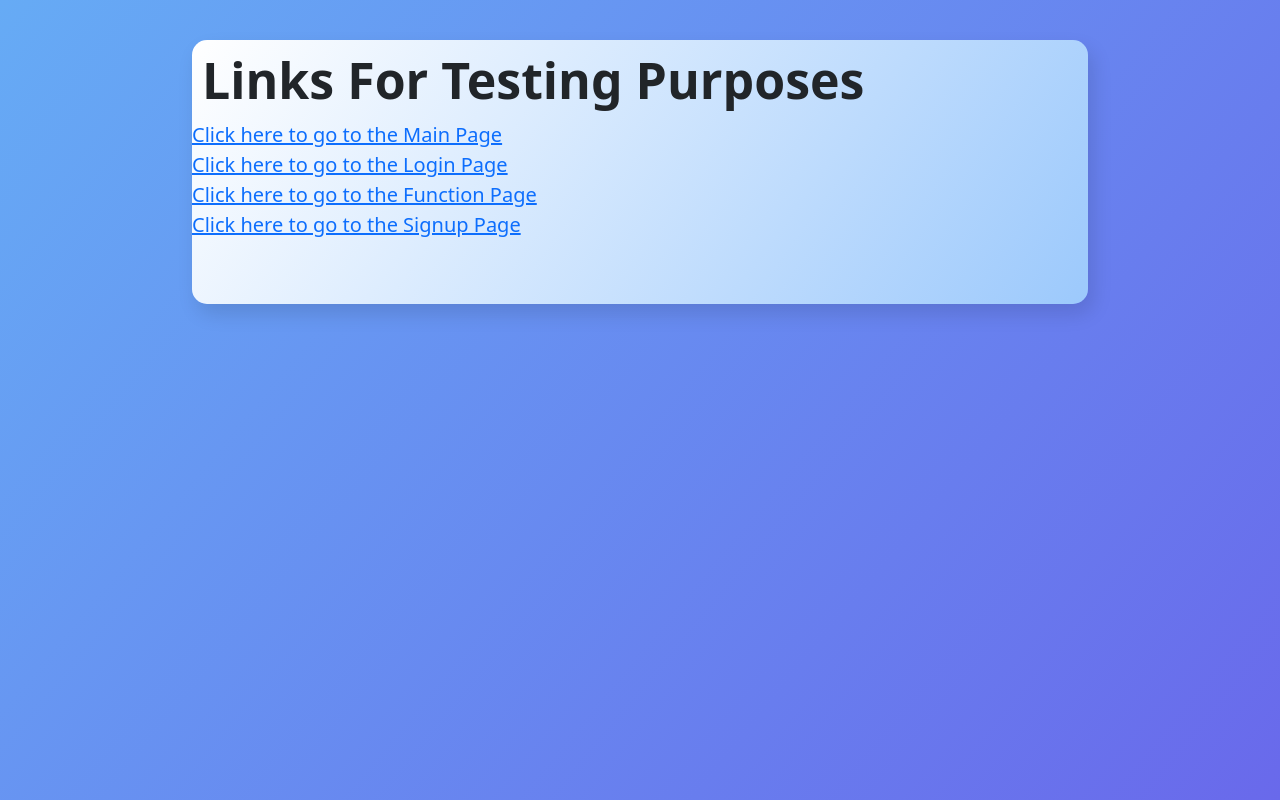
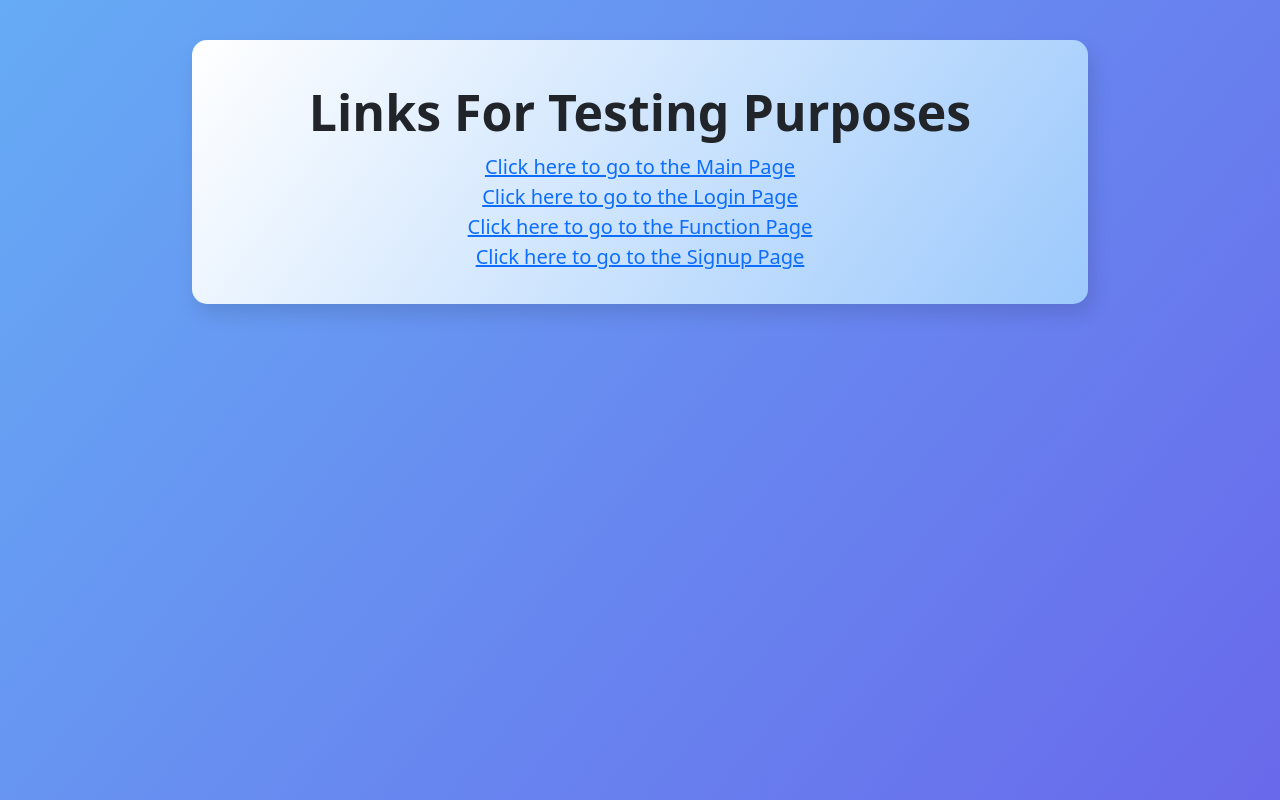
Before and after one commit to cse442-at-ub/project-group-generic-application, a React (Vite) app: page / in a window 1280 px wide. Built offline with nearby package versions, Linux system fonts and the light colour scheme.

Commit message:
Hotfix to package-lock to allow npm install to run correctly

```diff
--- a/package.json
+++ b/package.json
@@ -12,7 +12,12 @@
   "dependencies": {
     "@emotion/react": "^11.11.1",
     "@emotion/styled": "^11.11.0",
+<<<<<<< Updated upstream
     "@mui/material": "^5.14.10",
+=======
+    "@mui/icons-material": "^5.14.13",
+    "@mui/material": "^5.14.14",
+>>>>>>> Stashed changes
     "@types/react-router-dom": "^5.3.3",
     "bootstrap": "^5.3.2",
     "react": "^18.2.0",
--- a/src/main.tsx
+++ b/src/main.tsx
@@ -6,7 +6,6 @@ import {
   createBrowserRouter,
   RouterProvider,
 } from "react-router-dom";
-import './index.css'
 import MainPage from './pages/MainPage.tsx';
 import HomePage from './pages/HomePage.tsx';
 import FunctionPage from './pages/FunctionPage.tsx';
--- a/src/pages/HomePage.tsx
+++ b/src/pages/HomePage.tsx
@@ -3,7 +3,7 @@ import '../App.css'
 
 function HomePage() {
     return (
-        <div className="mainDiv">
+        <div className="mainDiv" style={{textAlign: 'center', padding:'4vh'}}>
             <h1 style={{fontSize:50,fontWeight:"bold", margin:10 }}>Links For Testing Purposes</h1>
             <a style={{fontSize:20}} href={"/main"}>Click here to go to the Main Page</a>
             <br></br>
```
Also changed, not shown: src/index.css (deleted, +0 -71 lines), 1 other file (tests, documents, lock files or other folders).
